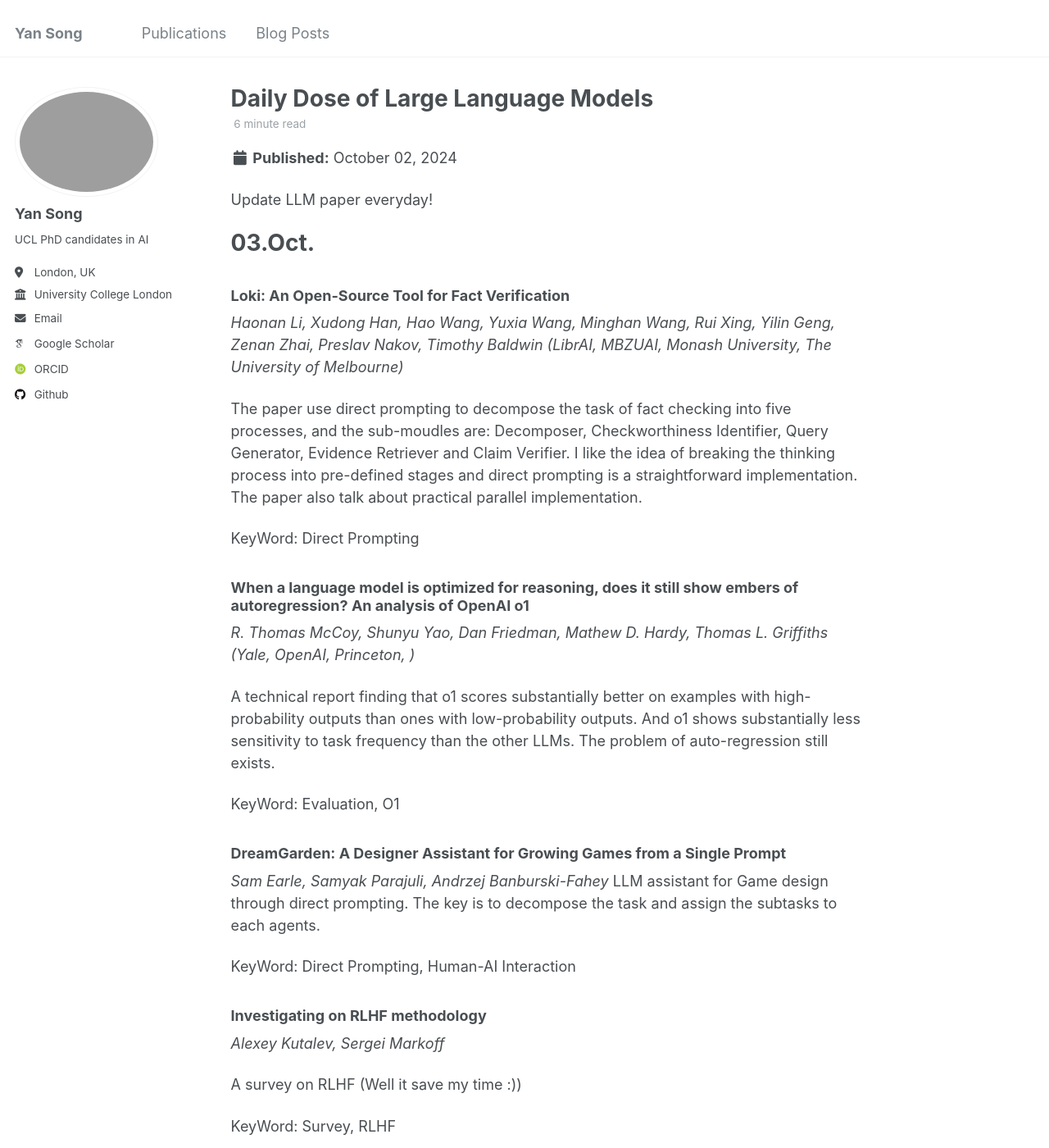
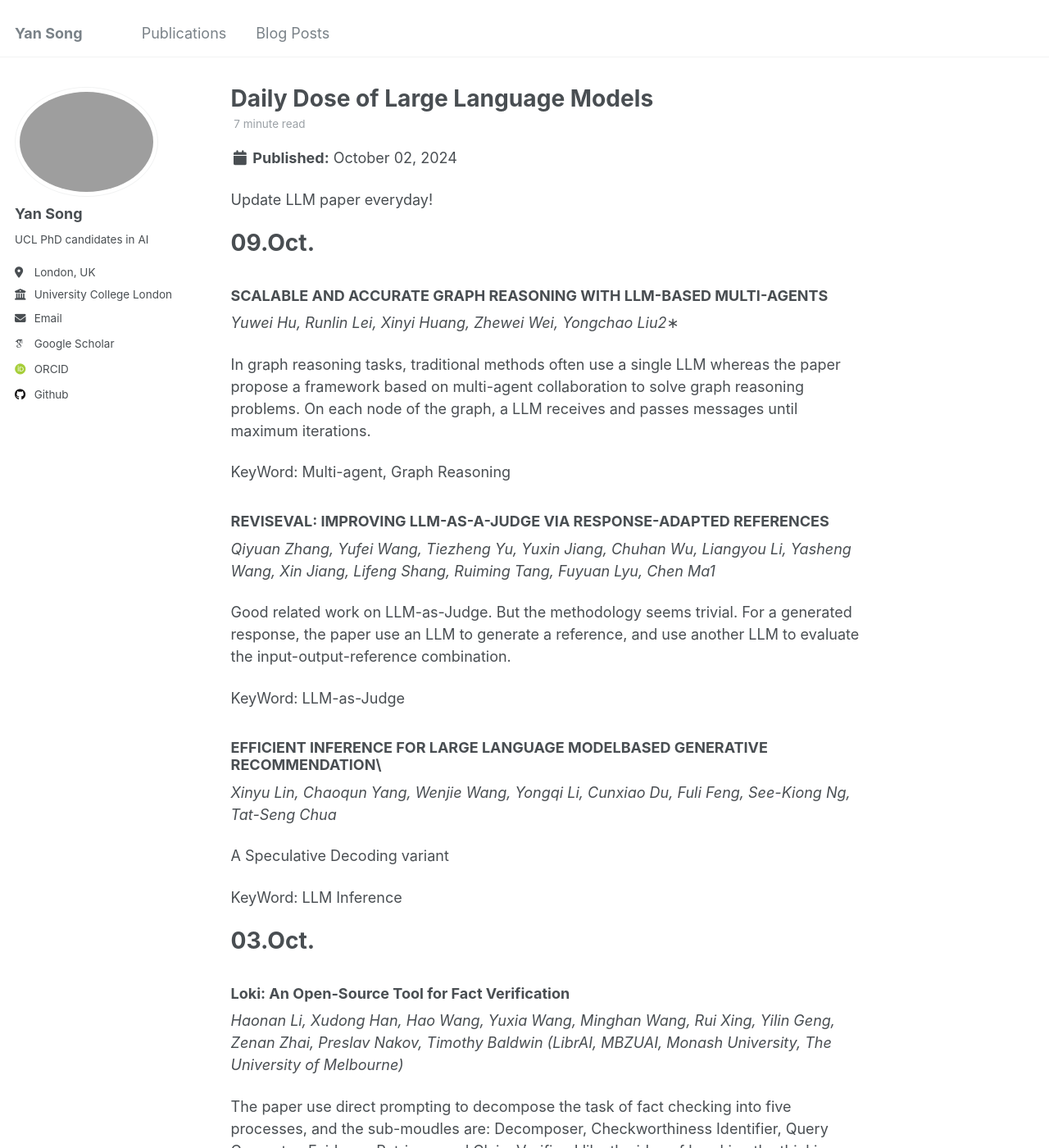
Before and after one commit to YanSong97/YanSong97.github.io, a Jekyll site: the page built from _posts/2012-08-14-blog-post-1.md, in a window 1280 px wide and 1400 px high. Shown: the whole window at 82% size. Built offline with Jekyll 4.4.1, drawn with Linux system fonts in a browser that asks for light colours; some web fonts are replaced.

Commit message:
Oct.9 update

```diff
--- a/_posts/2012-08-14-blog-post-1.md
+++ b/_posts/2012-08-14-blog-post-1.md
@@ -8,6 +8,33 @@ tags:
 ---
 
 Update LLM paper everyday!
+
+
+09.Oct.
+===
+
+### SCALABLE AND ACCURATE GRAPH REASONING WITH LLM-BASED MULTI-AGENTS
+*Yuwei Hu, Runlin Lei, Xinyi Huang, Zhewei Wei, Yongchao Liu2∗*
+
+In graph reasoning tasks, traditional methods often use a single LLM whereas the paper propose a framework based on multi-agent collaboration to solve graph reasoning problems. On each node of the graph, a LLM receives and passes messages until maximum iterations.
+
+KeyWord: Multi-agent, Graph Reasoning
+
+### REVISEVAL: IMPROVING LLM-AS-A-JUDGE VIA RESPONSE-ADAPTED REFERENCES
+*Qiyuan Zhang, Yufei Wang, Tiezheng Yu, Yuxin Jiang, Chuhan Wu, Liangyou Li, Yasheng Wang, Xin Jiang, Lifeng Shang, Ruiming Tang, Fuyuan Lyu, Chen Ma1*
+
+Good related work on LLM-as-Judge. But the methodology seems trivial. For a generated response, the paper use an LLM to generate a reference, and use another LLM to evaluate the input-output-reference combination.
+
+KeyWord: LLM-as-Judge
+
+### EFFICIENT INFERENCE FOR LARGE LANGUAGE MODELBASED GENERATIVE RECOMMENDATION\
+*Xinyu Lin, Chaoqun Yang, Wenjie Wang, Yongqi Li, Cunxiao Du, Fuli Feng, See-Kiong Ng, Tat-Seng Chua*
+
+A Speculative Decoding variant
+
+KeyWord: LLM Inference
+
+
 
 03.Oct.
 =====
```
